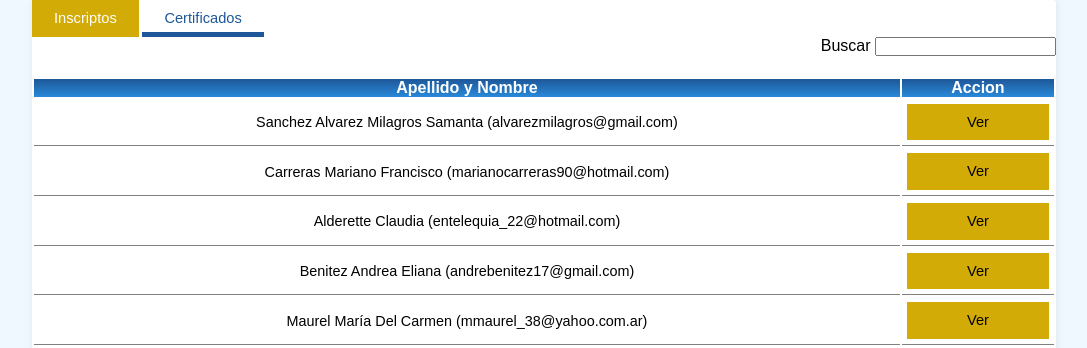
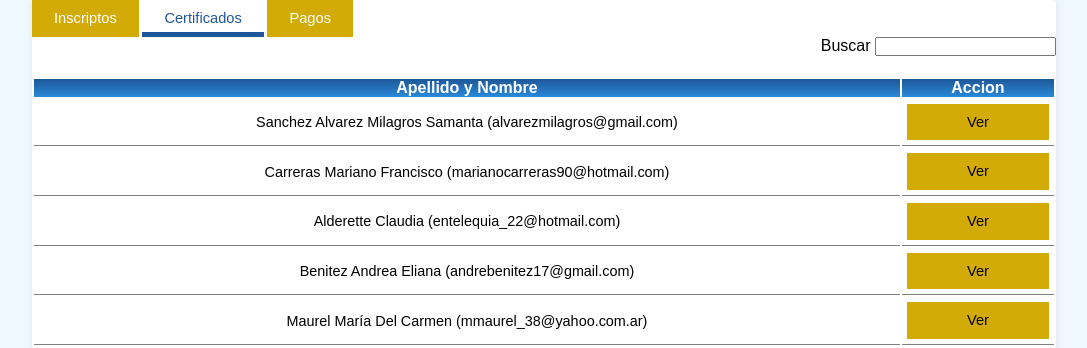
Before and after one commit to smatht/acreditacion-master, a PHP site: page /administracion/certificados_view.php in a window 1280 px wide. Shown: the part 170-518 px from the top of the page, without its empty margins (96-1183 px from the left). Run offline with PHP 8.4, Linux system fonts and the light colour scheme; data comes from the database, SQL or seed files in the repository; data that the repository does not hold is empty.

Commit message:
Se agrego la opcion Pagos en el menu

```diff
--- a/administracion/includes/menu.php
+++ b/administracion/includes/menu.php
@@ -3,4 +3,6 @@
 		Inscriptos</a></li>
 	<li><a href="certificados_view.php" id="<?php if(strstr($_SERVER['REQUEST_URI'], 'certificados_view.php')){echo 'activo';}?>">
 		Certificados</a></li>
+	<li><a href="pagos_view.php" id="<?php if(strstr($_SERVER['REQUEST_URI'], 'pagos_view.php')){echo 'activo';}?>">
+		Pagos</a></li>
 </ul>
```
